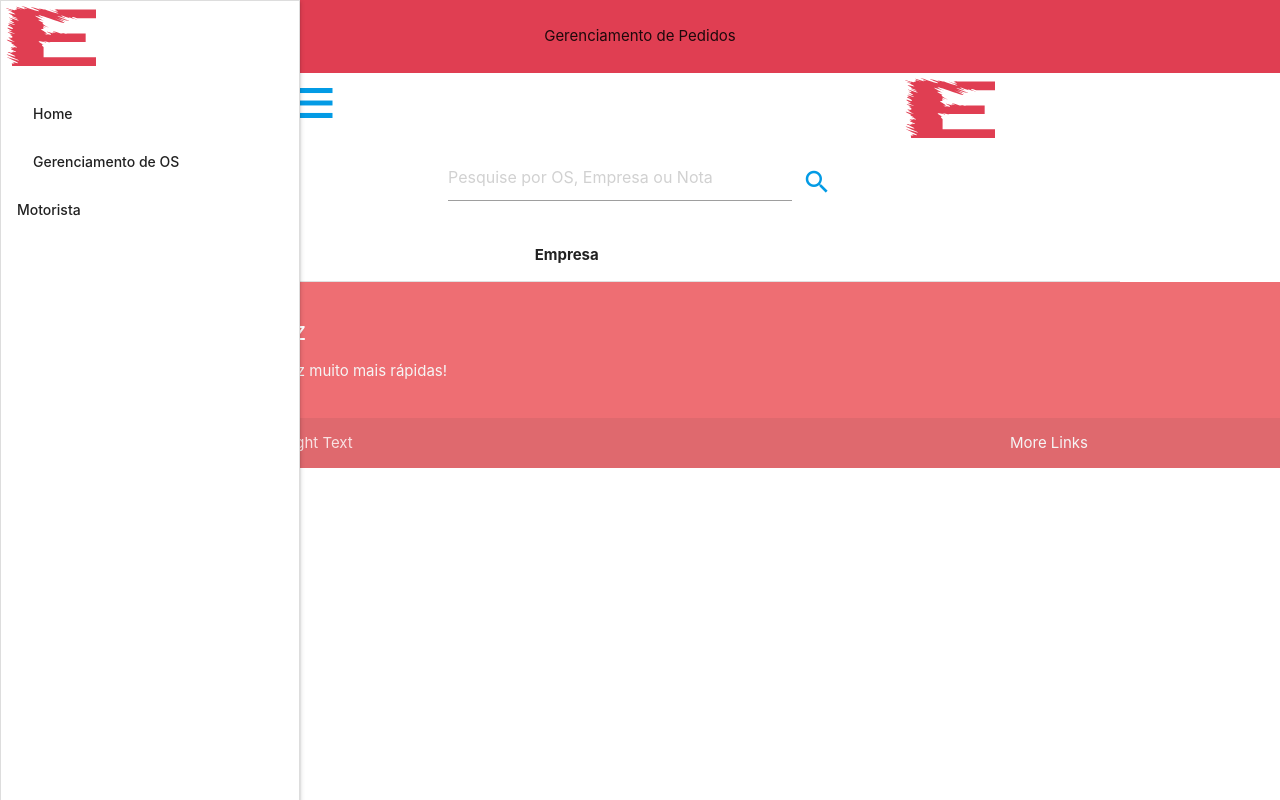
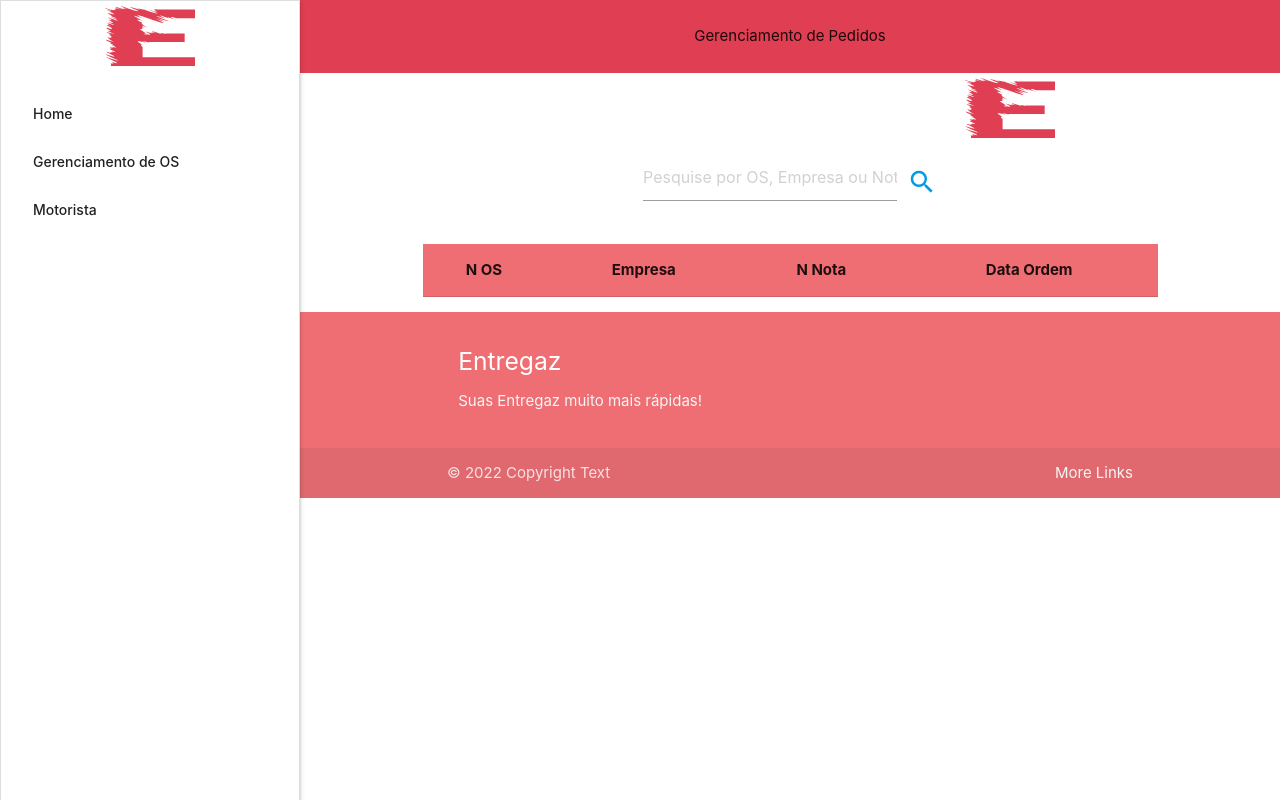
Before and after one commit to hashtegui/front-end-gerenciamento-de-pedidos, a Next.js app: page /os in a window 1280 px wide. Built offline with nearby package versions, Linux system fonts and the light colour scheme.

Commit message:
adicionando toast de erro

```diff
--- a/src/components/Footer/index.tsx
+++ b/src/components/Footer/index.tsx
@@ -17,7 +17,7 @@ const Footer = () => {
       </div>
       <div className="footer-copyright">
         <div className="container">
-          © 2014 Copyright Text
+          © 2022 Copyright Text
           <a className="grey-text text-lighten-4 right" href="#!">
             More Links
           </a>
--- a/src/components/Header/index.tsx
+++ b/src/components/Header/index.tsx
@@ -8,7 +8,9 @@ const Header = () => {
       </div>
       <div className={styles.container}>
         <a href="#" data-target="slide-out" className="sidenav-trigger a">
-          <i className="medium material-icons">menu</i>
+          <i className="medium material-icons" id="trigger">
+            menu
+          </i>
         </a>
         <svg
           className={styles.logo}
--- a/src/components/Sidenav/index.tsx
+++ b/src/components/Sidenav/index.tsx
@@ -5,11 +5,11 @@ const SidenavComp = () => {
   return (
     <ul
       id="slide-out"
-      className="sidenav sidenav-fixed collapsible collapsible-accordion"
+      className="sidenav sidenav-fixed collapsible collapsible-accordion sidenav-font"
     >
-      <li>
+      <li className="center-align">
         <svg
-          className="logo logo-sidenav"
+          className="logo logo-sidenav "
           width="100%"
           viewBox="225.45385251595934 114.99999999999997 99.09229496808132 156.910703490273"
           preserveAspectRatio="none"
@@ -24,25 +24,39 @@ const SidenavComp = () => {
         </svg>
       </li>
       <li>
-        <Link href="/">Home</Link>
+        <Link className="waves-effect waves-teal" href="/">
+          Home
+        </Link>
       </li>
       <li>
-        <Link href="/os">Gerenciamento de OS</Link>
+        <Link className="waves-effect waves-teal" href="/os">
+          Gerenciamento de OS
+        </Link>
       </li>
-      {/* <li>
-        <div className="divider"></div>
-      </li> */}
-      {/*
       <li>
-        <a className="subheader">Subheader</a>
-      </li> */}
-      <li className="bold">
-        <a className="collapsible-header waves-effect waves-teal">Motorista</a>
+        <a
+          className="waves-effect waves-teal collapsible-header"
+          style={{ padding: "0 32px" }}
+        >
+          Motorista
+        </a>
         <div className="collapsible-body">
           <ul>
-            <li>a</li>
-            <li>b</li>
-            <li>c</li>
+            <li className="">
+              <a className="waves-effect" style={{ padding: "0px 43px" }}>
+                Relatório
+              </a>
+            </li>
+            <li>
+              <a className="waves-effect" style={{ padding: "0px 43px" }}>
+                b
+              </a>
+            </li>
+            <li>
+              <a className="waves-effect" style={{ padding: "0px 43px" }}>
+                c
+              </a>
+            </li>
           </ul>
         </div>
       </li>
--- a/src/pages/_app.tsx
+++ b/src/pages/_app.tsx
@@ -1,5 +1,6 @@
 import "../../styles/globals.css";
 import "materialize-css/dist/css/materialize.css";
+import { AutoInit } from "materialize-css";
 import type { AppProps } from "next/app";
 import Head from "next/head";
 import { OsProvider } from "../providers/OsContext";
--- a/src/pages/os/index.tsx
+++ b/src/pages/os/index.tsx
@@ -2,25 +2,24 @@ import Footer from "../../components/Footer";
 import Header from "../../components/Header";
 import * as React from "react";
 import { OsContext } from "../../providers/OsContext";
-import Link from "next/link";
 import { useRouter } from "next/router";
+
 import Head from "next/head";
 const OsPage = () => {
   const [value, setValue] = React.useState("");
+  const osState = React.useContext(OsContext);
+  const { os, setOs } = osState;
+  const router = useRouter();
 
-  const osState = React.useContext(OsContext);
-
-  const { os, setOs } = osState;
-
-  const router = useRouter();
-  const handleClick = (e: React.MouseEvent<HTMLAnchorElement, MouseEvent>) => {
-    fetch(`http://localhost:8080/os/${value}`, {
-      headers: {
-        "Access-Control-Allow-Origin": "http://localhost:8080",
-      },
-    })
+  const handleClick = () => {
+    fetch(`http://192.168.0.39:8080/os/${value}`, {})
       .then((r) => {
+        setValue("");
         if (!r.ok) {
+          M.toast({
+            html: "Ordem de Serviço não encontrada",
+            classes: "red",
+          });
           throw new Error("erro na requisicao");
         }
         return r.json();
@@ -36,28 +35,35 @@ const OsPage = () => {
       <Head>
         <title>Gerenciamento de OS</title>
       </Head>
-      <Header></Header>
+      <Header />
       <main>
         <section className="pedidos">
           <div className="pedidos-pesquisa">
             <input
               placeholder="Pesquise por OS, Empresa ou Nota"
-              type="search"
+              type="text"
               name="serch-pesq"
               id=""
+              onKeyUp={(e) => {
+                if (e.key === "Enter" && value.length > 0) {
+                  handleClick();
+                }
+              }}
               value={value}
               onChange={(e) => setValue(e.target.value)}
             />
-            <a href="#" onClick={handleClick}>
+            <a href="#" onClick={(e) => handleClick()}>
               <i className="small material-icons">search</i>
             </a>
           </div>
           <div className="pedidos-dados">
-            <table>
+            <table className="table highlight centered">
               <thead>
                 <tr>
                   <th>N OS</th>
                   <th>Empresa</th>
+                  <th>N Nota</th>
+                  <th>Data Ordem</th>
                 </tr>
               </thead>
               <tbody>
@@ -65,6 +71,8 @@ const OsPage = () => {
                   <tr onClick={() => router.push(`/os/${os.id}`)}>
                     <td>{os.id}</td>
                     <td>{os.corporacao.nome}</td>
+                    <td>{os.nf.numNota}</td>
+                    <td>{os.dataOrdem}</td>
                   </tr>
                 )}
               </tbody>
--- a/styles/globals.css
+++ b/styles/globals.css
@@ -4,6 +4,15 @@ body {
   margin: 0;
   font-family: -apple-system, BlinkMacSystemFont, Segoe UI, Roboto, Oxygen,
     Ubuntu, Cantarell, Fira Sans, Droid Sans, Helvetica Neue, sans-serif;
+}
+
+header,
+main,
+footer {
+  padding-left: 300px;
+}
+#trigger {
+  display: none;
 }
 
 a {
@@ -23,6 +32,7 @@ a {
 
 .pedidos {
   display: flex;
+  width: auto;
   flex-direction: column;
   align-items: center;
 }
@@ -48,6 +58,23 @@ a {
   width: 75%;
 }
 
+.sidenav-font {
+  color: black;
+}
+
+.sidenav-item {
+  padding: 0 16px;
+}
+
+.collapsible-item {
+  padding: 0px 16px;
+}
+
+.table {
+  margin: 15px 0px;
+  background-color: #ee6e73;
+}
+
 @media (prefers-color-scheme: dark) {
   html {
     color-scheme: dark;
@@ -57,3 +84,14 @@ a {
     background: black;
   }
 }
+
+@media only screen and (max-width: 992px) {
+  header,
+  main,
+  footer {
+    padding-left: 0;
+  }
+  #trigger {
+    display: block;
+  }
+}
```
